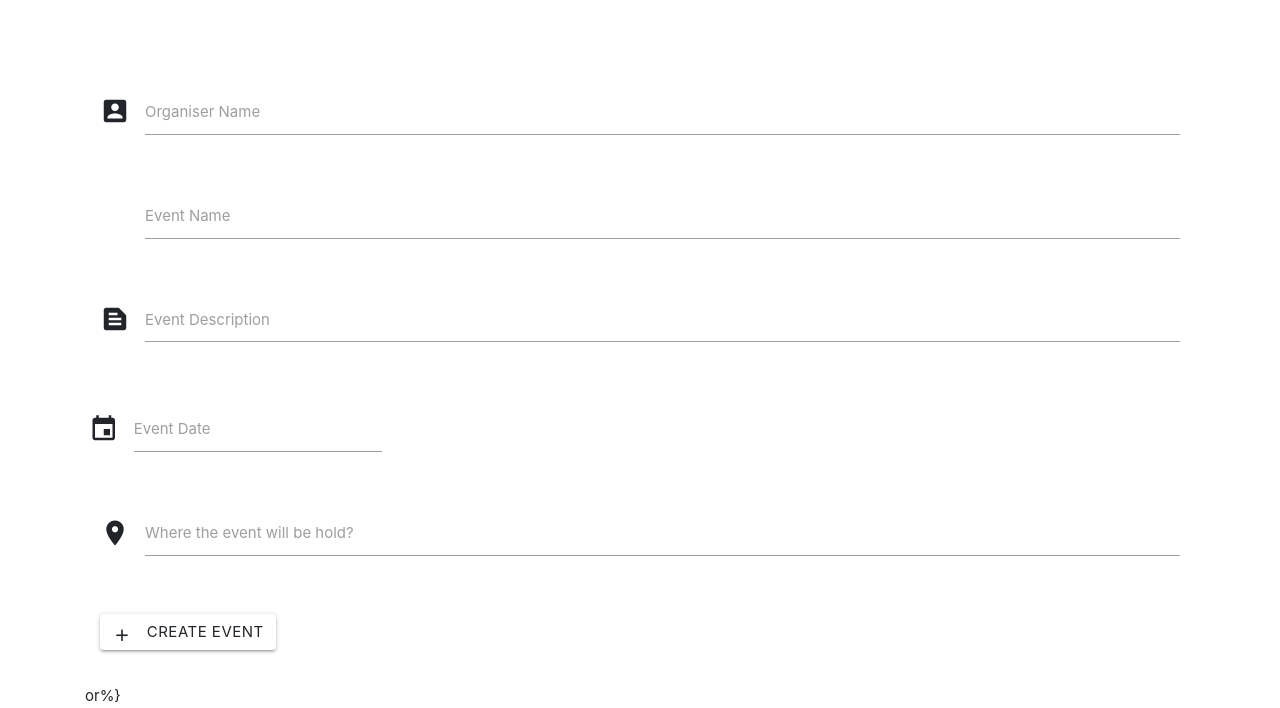
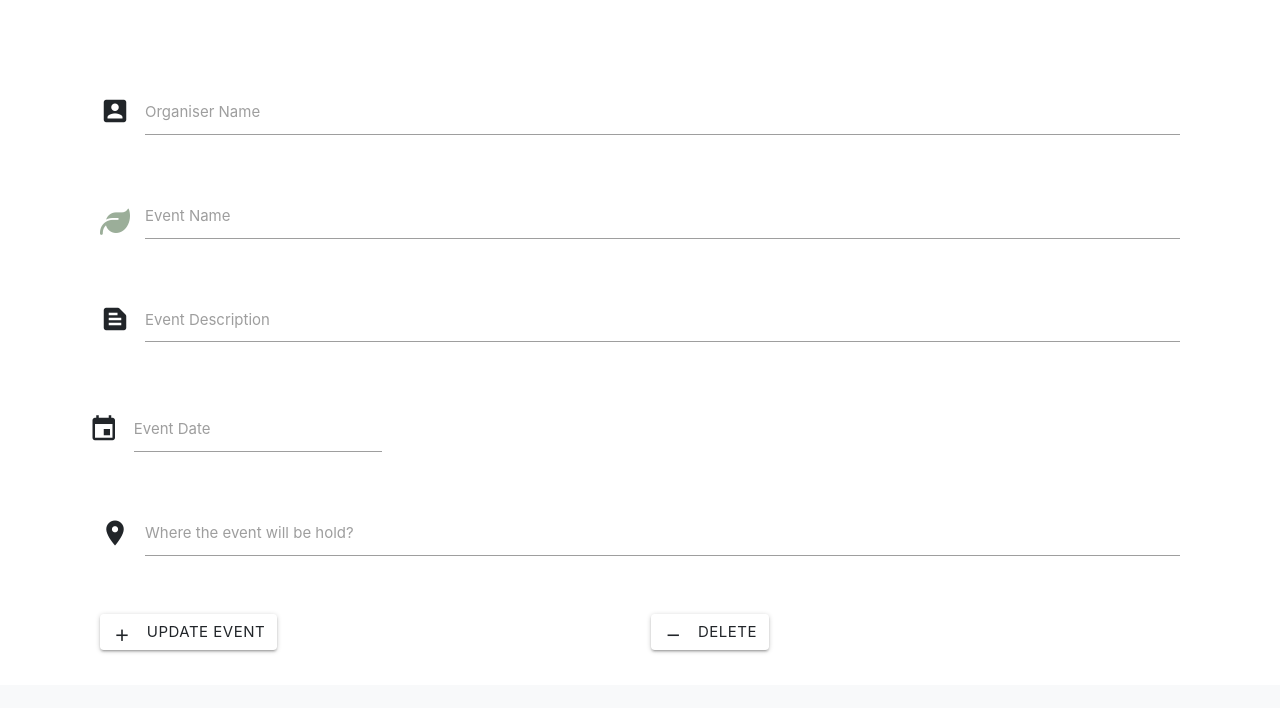
Before and after one commit to ozluna/meet-eco, a Flask app: template templates/editevent.html in a window 1280 px wide. Shown: the part 129-837 px from the top of the page. After the commit the page ends 782 px from the top, so only its background shows below. Run offline with Flask 2, Linux system fonts and the light colour scheme; the template is opened without the code that fills it, so the values that code supplies are empty; some libraries are stand-ins or nearby versions.

Commit message:
CRUD has been completed

```diff
--- a/app.py
+++ b/app.py
@@ -40,6 +40,25 @@
     return render_template("editevent.html", event=edited_event)
 
 
+@app.route('/update_event/<event_id>', methods=['POST'])
+def update_event(event_id):
+    event = mongo.db.events
+    event.update({'_id': ObjectId(event_id)},
+    {
+        'event_name': request.form.get('event_name'),
+        'event_description': request.form.get('event_description'),
+        'event_date': request.form.get('event_date'),
+        'places': request.form.get('places')
+    })
+    return redirect(url_for('index'))
+
+
+@app.route('/remove_event/<event_id>')
+def remove_event(event_id):
+    mongo.db.events.remove({'_id': ObjectId(event_id)})
+    return redirect(url_for('index'))
+
+
 if __name__ == "__main__":
     app.run(host=os.environ.get('IP'),
             port=int(os.environ.get('PORT')),
--- a/static/script.js
+++ b/static/script.js
@@ -19,6 +19,20 @@
 
 /** date picker initilazitaion  */
 
- $(document).ready(function(){
-                $('.datepicker').datepicker();
-            });
+$(document).ready(function(){
+    $('.datepicker').datepicker({
+        electMonths: true, // Creates a dropdown to control month
+            selectYears: 15, // Creates a dropdown of 15 years to control year,
+            today: 'Today',
+            clear: 'Clear',
+            close: 'Ok',
+            closeOnSelect: false // Close upon selecting a date,
+
+    });
+  });
+
+  /**Changing the date */
+   $(document).ready(function(){
+            event_date = Date.parse('{{event.event_date}}');
+            $('#event_date').pickadate('picker').set('select', event_date, {format:'dd/mm/yyyy'}).trigger('change')
+        })
--- a/templates/base.html
+++ b/templates/base.html
@@ -5,7 +5,6 @@
     <meta name="viewport" content="width=device-width, initial-scale=1.0">
     <link href="https://fonts.googleapis.com/icon?family=Material+Icons"
       rel="stylesheet">
-
     <link rel="stylesheet" href="https://cdnjs.cloudflare.com/ajax/libs/materialize/1.0.0/css/materialize.min.css">
     <link rel="stylesheet" href="https://stackpath.bootstrapcdn.com/bootstrap/4.4.1/css/bootstrap.min.css" type="text/css" />
     <link rel="stylesheet" href="{{url_for('static', filename='style.css')}}">
@@ -55,8 +54,6 @@
       integrity="sha384-JjSmVgyd0p3pXB1rRibZUAYoIIy6OrQ6VrjIEaFf/nJGzIxFDsf4x0xIM+B07jRM"
       crossorigin="anonymous"></script>
       <script src="{{url_for('static', filename='script.js')}}"></script>
-      <script>
-
-      </script>
+    <script src="https://kit.fontawesome.com/0344a0dddb.js" crossorigin="anonymous"></script>
 </body>
 </html>
--- a/templates/createevent.html
+++ b/templates/createevent.html
@@ -30,7 +30,7 @@
         <div class="row">
             <div class="input-field s6" id="calendar">
                 <i class="material-icons prefix">events</i>
-                <input type="text" id="event_date" name="event_name" class="datepicker">
+                <input type="text" id="event_date" name="event_date" class="datepicker">
                 <label for="event_date">Event Date</label>
             </div>
         </div>
--- a/templates/editevent.html
+++ b/templates/editevent.html
@@ -3,7 +3,7 @@
 <h1>Edit the event</h1>
 
  <div class="container">
-      <form class="col s12" action="{{url_for('insert_event')}}"  method="POST" >
+      <form class="col s12" action="{{url_for('update_event', event_id=event._id)}}"  method="POST" >
         <div class="row">
           <div class="input-field col s6">
             <i class="material-icons prefix">account_box</i>
@@ -30,7 +30,7 @@
         <div class="row">
             <div class="input-field s6" id="calendar">
                 <i class="material-icons prefix">events</i>
-                <input type="text" id="event_date" name="event_name" class="datepicker">
+                <input type="text" id="event_date" name="event_name" class="datepicker" value="{{event.event_date}}">
                 <label for="event_date">Event Date</label>
             </div>
         </div>
@@ -44,12 +44,18 @@
         <div class="row">
           <div class="input-field col s6">
 
-          <button class="waves-effect waves-light btn" type="submit" name="action">Create Event <i class="material-icons left">add</i> </button>
+          <button class="waves-effect waves-light btn" type="submit" name="action">Update Event <i class="material-icons left">add</i> </button>
+
+          </div>
+
+          <div class="input-field col s6">
+
+          <a href="{{url_for('remove_event', event_id = event._id)}}" class="waves-effect waves-light btn" > Delete <i class="material-icons left">remove</i>   </a>
 
           </div>
         </div>
       </form>
-    or%}
+
     </div>
    <script src="https://cdnjs.cloudflare.com/ajax/libs/jquery/3.5.1/jquery.min.js"
       integrity="sha512-bLT0Qm9VnAYZDflyKcBaQ2gg0hSYNQrJ8RilYldYQ1FxQYoCLtUjuuRuZo+fjqhx/qtq/1itJ0C2ejDxltZVFg=="
@@ -57,7 +63,7 @@
        <script type="text/javascript">
         $(document).ready(function(){
             event_date = Date.parse('{{event.event_date}}');
-            $('#event_date').
+            $('#event_date').pickadate('picker').set('select', event_date, {format:'dd/mm/yyyy'}).trigger('change')
         })
        </script>
 {%endblock%}
```
Also changed, not shown: templates/index.html (+6 -3 lines).
